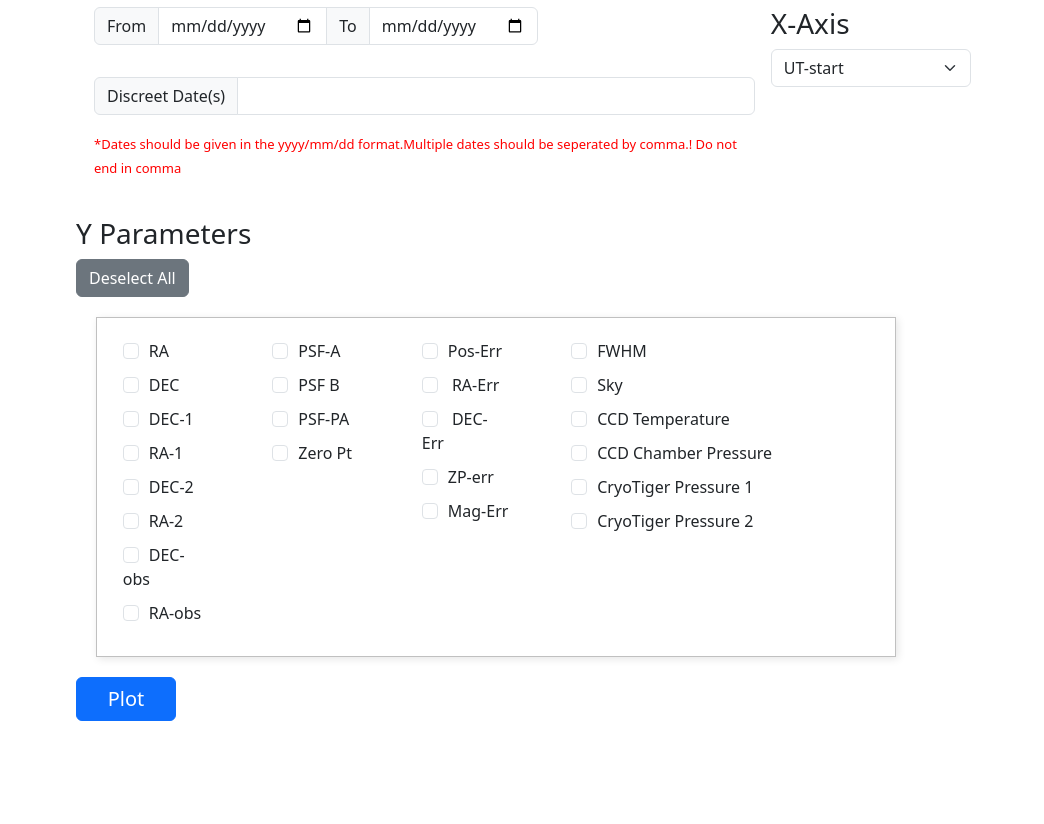
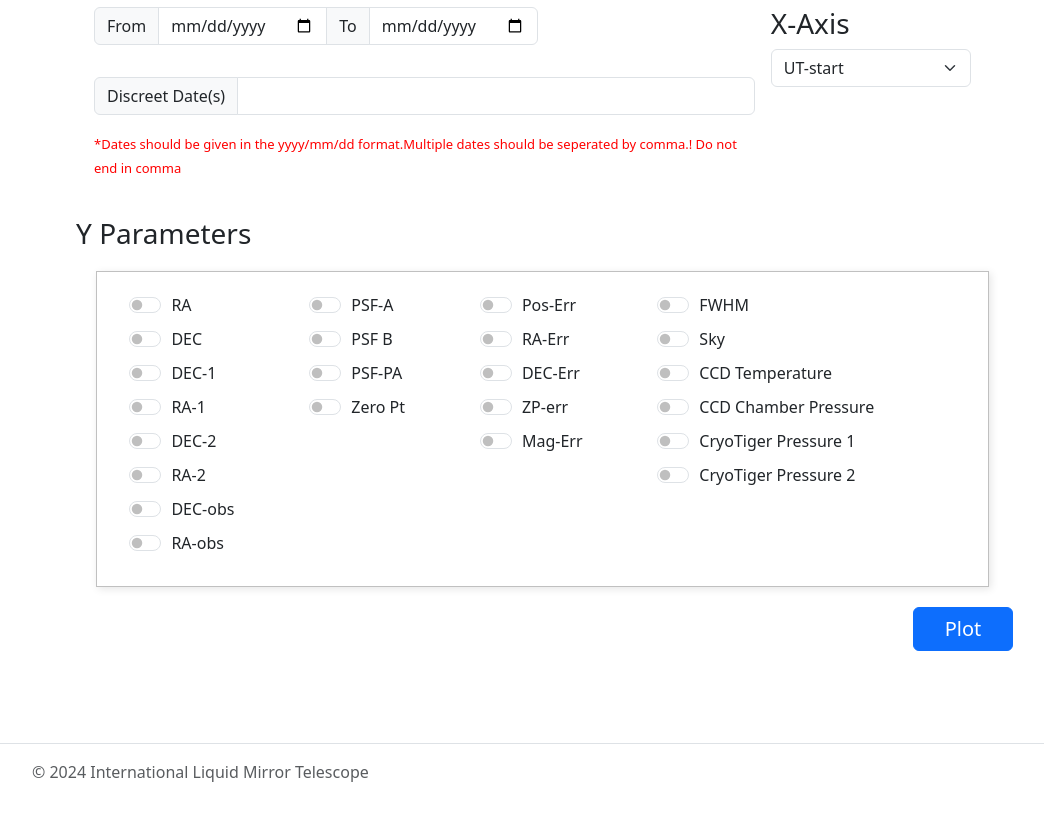
Before and after one commit to sarathprabhav/ILMT_Data_Plotter_New, a Flask app: page / in a window 1280 px wide. Shown: the part 93-917 px from the top of the page, without its empty margins (6-1050 px from the left). Before the commit the page ends 814 px from the top, so only its background shows below. Run offline with Flask 3, Linux system fonts and the light colour scheme; some libraries are stand-ins or nearby versions.

Commit message:
UI improvements

```diff
--- a/static/script.js
+++ b/static/script.js
@@ -111,6 +111,15 @@ document.getElementById('plot-form').addEventListener('submit', function(event)
         }
         // Define Layout
         const layout = {
+            margin: {
+                l: 80,
+                r: 50,
+                b: 50,
+                t: 50,
+                pad: 4
+            },
+            plot_bgcolor:"#fbfbfb",
+            paper_bgcolor:"#fbfbfb",
             showlegend: true,
             //title: "ILMT",
             xaxis: {
--- a/static/style.css
+++ b/static/style.css
@@ -53,14 +53,17 @@ body {
     margin-bottom: 20px;
     border: 1px solid #c0c0c0;
     box-shadow: 2px 2px 8px rgba(0,0,0,0.1);
-    width: 800px;
+    width: 80%;
 }
 .checkbox-group {
 
     padding: 1px;
-    width: 100px;
+    width: 100px auto;
     margin: 20px auto;
 
+}
+.None{
+    display: none;
 }
 
 .checkbox-group label {
@@ -79,6 +82,11 @@ body {
 #plot-Button {
     font-size: 20px;
     width: 100px;
+
+}
+#plot-Button {
+   margin-left: 75%;
+
 }
 
 .checkbox-group .form-check-input{
--- a/templates/index.html
+++ b/templates/index.html
@@ -64,7 +64,8 @@
                 <div class="checkboxes">
 
                     <div class="checkbox-group">
-                        <label title="RA of field centre, J2000(hour)"><input class="form-check-input" type="checkbox" name="function" value="ra">RA</label>
+                        <div class="form-check form-switch">
+                        <label title="RA of field centre, J2000(hour)"><input class="form-check-input"  type="checkbox"  name="function" value="ra">RA</label>
                         <label title="DEC of field centre, J2000 (degree)" ><input class="form-check-input" type="checkbox" name="function" value="dec">DEC</label>
                         <label title = "Dec of first pixel, J2000 (degree) " ><input class="form-check-input" type="checkbox" name="function" value="dec1">DEC-1</label>
                         <label title = "RA of first pixel, J2000 (hour)" "><input class="form-check-input" type="checkbox" name="function" value="ra1">RA-1</label>
@@ -72,34 +73,42 @@
                         <label title = "RA of last pixel, J2000 (hour)" "><input class="form-check-input" type="checkbox" name="function" value="ra2">RA-2</label>
                         <label title = "Dec of field center at epoch of observation (degree) " "><input class="form-check-input" type="checkbox" name="function" value="dec_obs">DEC-obs</label>
                         <label title = "RA of field center at epoch of observation (hour)" "><input class="form-check-input" type="checkbox" name="function" value="ra_obs">RA-obs</label>
-
+                        </div>
                     </div>
 
                     <div class="checkbox-group">
+                        <div class="form-check form-switch">
                         <label title = "major axis of star images (arcsec)" ><input class="form-check-input" type="checkbox" name="function" value="psf_a">PSF-A</label>
                         <label title = "minor axis of star images (arcsec)" ><input class="form-check-input" type="checkbox" name="function" value="psf_b">PSF B</label>
                         <label title = "position angle of star images (deg)" ><input class="form-check-input" type="checkbox" name="function" value="psf_pa">PSF-PA</label>
                         <label title = "Photometric magnitude zero point" ><input class="form-check-input" type="checkbox" name="function" value="zeropt">Zero Pt</label>
+                        </div>
                     </div>
 
                     <div class="checkbox-group">
+                        <div class="form-check form-switch">
                         <label title = "Estimated total error (arcsec)" ><input class="form-check-input" type="checkbox" name="function" value="poserr">Pos-Err</label>
                         <label title = "Estimated RA error (arcsec)" ><input class="form-check-input" type="checkbox" name="function" value="raerr"> RA-Err</label>
                         <label title = "Estimated dec error (arcsec)" ><input class="form-check-input" type="checkbox" name="function" value="decerr"> DEC-Err</label>
                         <label title = "Estimated magnitude zero point error" ><input class="form-check-input" type="checkbox" name="function" value="zperr">ZP-err</label>
                         <label title = "Estimated magnitude RMS error, bright stars" ><input class="form-check-input" type="checkbox" name="function" value="magerr">Mag-Err</label>
+                        </div>
                     </div>
                     <div class="checkbox-group" id = 'checkbox-group-4'>
+                        <div class="form-check form-switch">
                         <label title = "FWHM of star images (arcsec)" ><input class="form-check-input" type="checkbox" name="function" value="fwhm">FWHM</label>
                         <label title = "sky background before performing sky subtraction" ><input class="form-check-input" type="checkbox" name="function" value="sky">Sky</label>
                         <label title = "CCD Temperature (C)" ><input class="form-check-input" type="checkbox" name="function" value="param2">CCD Temperature</label>
                         <label title = "CCD Chamber Pressure (Torr)" ><input class="form-check-input" type="checkbox" name="function" value="param7">CCD Chamber Pressure</label>
                         <label title = "CryoTiger Pressure 1 (psi)" ><input class="form-check-input" type="checkbox" name="function" value="param48">CryoTiger Pressure 1</label>
                         <label title = "CryoTiger Pressure 2 (psi)" ><input class="form-check-input" type="checkbox" name="function" value="param49">CryoTiger Pressure 2</label>
+                        </div>
                     </div>
 
                 </div>
-                <button class="btn btn-primary" id="plot-Button" type="submit">Plot</button>
+
+                    <button class="btn btn-primary" id="plot-Button" type="submit">Plot</button>
+
 
             </div>
 
@@ -107,6 +116,16 @@
         </form>
         <div id="plot"></div>
     </div>
-    <script src="{{ url_for('static', filename='script.js') }}"></script>
+    <br/>
+    <br/>
+    <footer class="d-flex flex-wrap justify-content-between align-items-center py-3 my-4 border-top">
+        <div class="col-md-4 d-flex align-items-center">
+          <a href="/" class="mb-3 me-2 mb-md-0 text-muted text-decoration-none lh-1">
+            <svg class="bi" width="30" height="24"><use xlink:href="#bootstrap"></use></svg>
+          </a>
+          <span  class="mb-3 mb-md-0 text-muted">© 2024 International Liquid Mirror Telescope</span>
+        </div>
+      </footer>
+      <script src="{{ url_for('static', filename='script.js') }}"></script>
 </body>
 </html>
```
